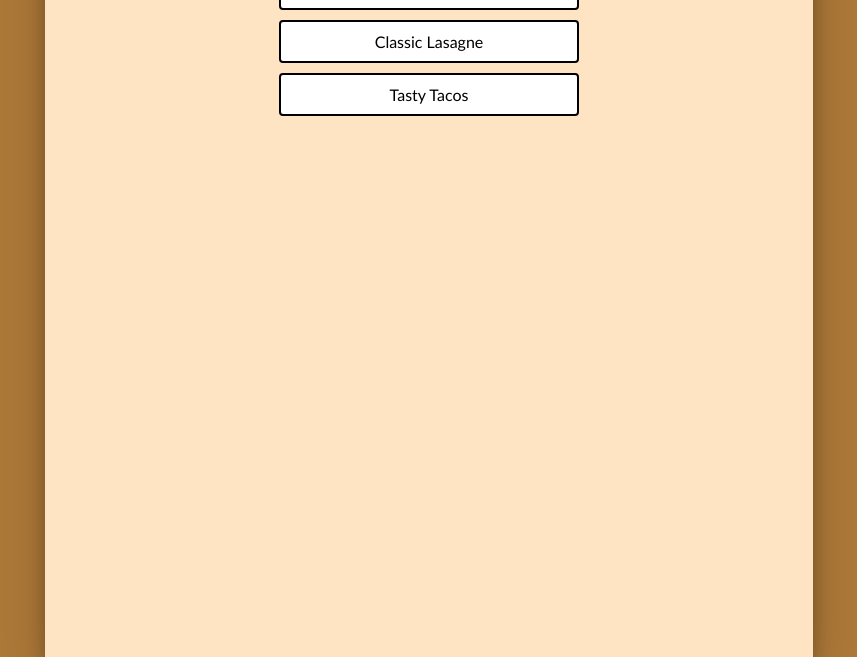
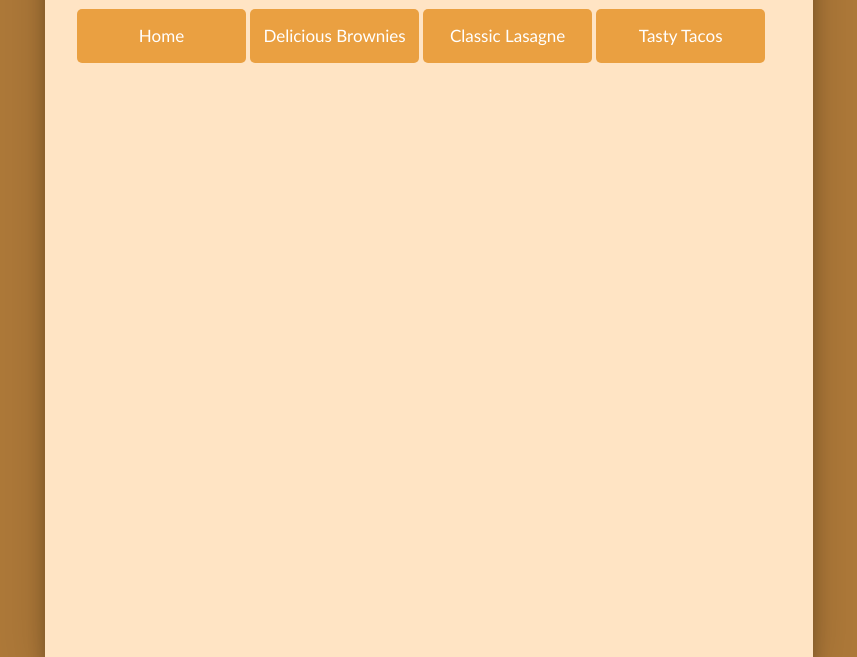
Before and after one commit to lsundal1/odin-recipes, a plain HTML site: page index.html in a window 1280 px wide. Shown: the part 143-800 px from the top of the page, without its empty margins (211-1068 px from the left). Drawn offline with Linux system fonts and the light colour scheme.

Commit message:
better buttons and margins

```diff
--- a/index.css
+++ b/index.css
@@ -23,7 +23,7 @@ html, body {
 
 .container {
   margin: auto 20%;
-  padding: auto;
+  padding: 2em;
   min-height: 100%;
   background-color: bisque;
   font-family:'Gill Sans', 'Gill Sans MT', Calibri, 'Trebuchet MS', sans-serif;
@@ -33,18 +33,18 @@ html, body {
 }
 
 .text {
-  padding: 10px 2em;
+  padding: 0px;
 }
 
-li {
+ul, ol, li {
   padding-left: 1em;
 }
 
 img {
-    max-width: 90%;
+  max-width: 100%;
   max-height: 100%;
   border-radius: 25px;
-    margin: 0px auto;
+  margin: 20px auto;
   display: block;
 }
 
@@ -53,25 +53,35 @@ img {
   font-weight: bold;
   text-align: center;
   padding: 10px;
+  margin-bottom: 10px;
   text-shadow: 2px 2px #8b4e03;
   color: rgb(234, 160, 65);
   background-color: white;
+  border-radius: 20px;
 }
 
-button.btn {
-    background-color: white;
-    border: 2px solid black;
+.pill-nav a {
+  display: inline-block;
   color: black;
-    font-family: 'Gill Sans', 'Gill Sans MT', Calibri, 'Trebuchet MS', sans-serif;
-    width: 300px;
+  text-align: center;
   padding: 10px;
-    margin: 10px 0px;
-    text-align: center;
-    font-size: 16px;
-    border-radius: 4px;
-    transition-duration: 0.4s;
-    cursor: pointer;
-    display: block;
+  margin-top: 10px;
+  text-decoration: none;
+  font-size: 17px;
+  border-radius: 5px;
+  width: 24%;
+}
+
+/* Change the color of links on mouse-over */
+.pill-nav a:hover {
+  background-color: #ddd;
+  color: black;
+}
+
+/* Add a color to the active/current link */
+.pill-nav a.active {
+  background-color: rgb(234, 160, 65);
+  color: white;
 }
 
 button:hover {
--- a/index.html
+++ b/index.html
@@ -6,24 +6,17 @@
     <link rel="stylesheet" href="index.css">
 </head>
 <body>
-<div class="container">
 
-    <h1 class="heading">Odin Recipes</h1>
+    <div class="container">
 
-    <div class="flex-container">
+      <h1 class="heading">Odin Recipes</h1>
 
-        <a class="link" href="brownies.html">
-            <button class="btn">Chocolate Chip Brownies</button>
-        </a>
-        <a class="link" href="lasagne.html">
-            <button class="btn">Classic Lasagne</button>
-        </a>
-        <a class="link" href="tacos.html">
-            <button class="btn">Tasty Tacos</button>
-        </a>
-
+      <div class="pill-nav">
+        <a class="active" href="index.html">Home</a>
+        <a class="active" href="brownies.html">Delicious Brownies</a>
+        <a class="active" href="lasagne.html">Classic Lasagne</a>
+        <a class="active" href="tacos.html">Tasty Tacos</a>
+      </div>
     </div>
-
-</div>
 </body>
 </html>
```
Also changed, not shown: brownies.html (+6 -5 lines), lasagne.html (+6 -5 lines), tacos.html (+9 -4 lines). Lines whose indentation alone changed are shown as unchanged.
